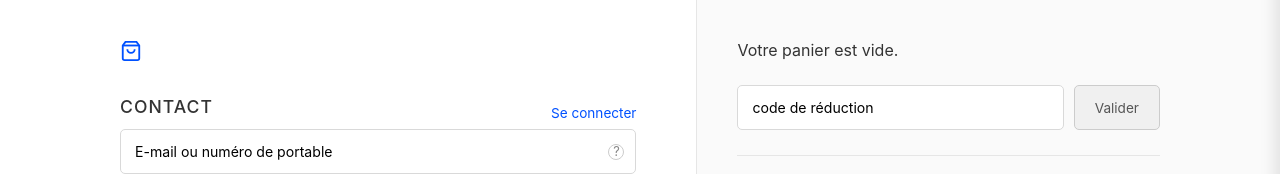
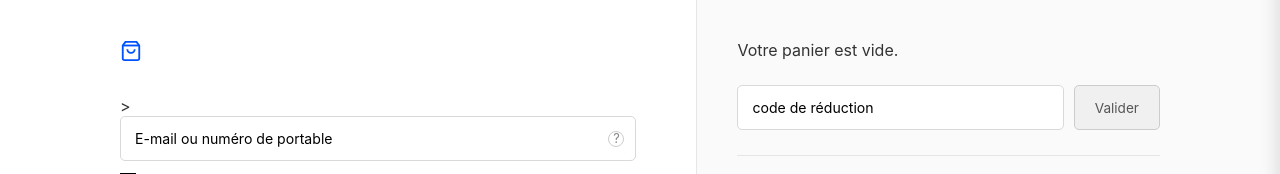
Before and after one commit to dikrabou/suncu_ecommerce, a Django app: template store/templates/store/checkout.html in a window 1280 px wide. Shown: the part 100-274 px from the top of the page. Run offline with Django 5.2, Linux system fonts and the light colour scheme; the template is opened without the code that fills it, so the values that code supplies are empty.

```diff
--- a/store/templates/store/checkout.html
+++ b/store/templates/store/checkout.html
@@ -19,12 +19,7 @@
 
             <!-- Contact -->
             <section class="section-block">
-                <div class="section-header">
-                    <h2>Contact</h2>
-                    {% if not user.is_authenticated %}
-                        <a href="{% url 'login' %}" class="link-login">Se connecter</a>
-                    {% endif %}
-                </div>
+                >
                 <div class="field-container">
                     <input type="text" name="contact_info" placeholder="E-mail ou numéro de portable" class="input-field" value="{{ user.email|default:'' }}" required>
                     <span class="info-icon">?</span>
```
